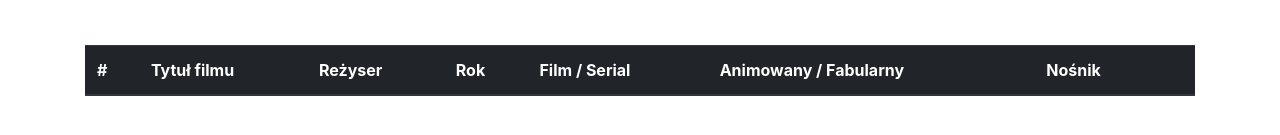
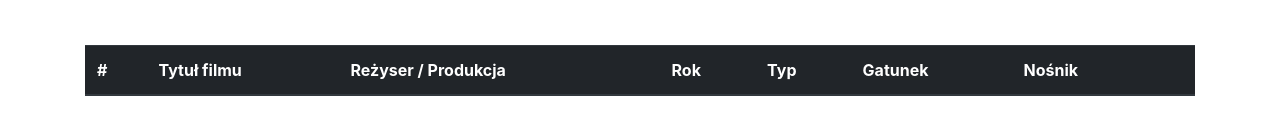
Before and after one commit to katarzynaizak/filmleb, a plain HTML site: page index.html in a window 1280 px wide. Shown: the part 279-414 px from the top of the page. Drawn offline with nearby package versions, Linux system fonts and the light colour scheme; no server answers.

Commit message:
poprawka w nazwach kolumn

```diff
--- a/index.html
+++ b/index.html
@@ -38,10 +38,10 @@
             <tr>
               <th scope="col">#</th>
               <th scope="col">Tytuł filmu</th>
-              <th scope="col">Reżyser</th>
+              <th scope="col">Reżyser / Produkcja</th>
               <th scope="col">Rok</th>
-              <th scope="col">Film / Serial</th>
-              <th scope="col">Animowany / Fabularny</th>
+              <th scope="col">Typ</th>
+              <th scope="col">Gatunek</th>
               <th scope="col">Nośnik</th>
               <th scope="col"></th>
             </tr>
@@ -69,7 +69,7 @@
               <input type="text" class="form-control" id="filmName" placeholder="Nazwa filmu" />
             </div>
             <div class="form-group">
-              <label for="filmAuthor">Autor</label>
+              <label for="filmAuthor">Reżyser / Produkcja</label>
               <input type="text" class="form-control" id="filmAuthor" placeholder="Autor" />
             </div>
             <div class="form-group">
@@ -77,14 +77,14 @@
               <input type="number" class="form-control" id="filmYear" placeholder="Rok" />
             </div>
             <div class="form-group">
-              <label for="filmType">Film / Serial</label>
+              <label for="filmType">Typ</label>
               <select class="form-control" id="filmType">
                 <option>film</option>
                 <option>serial</option>
               </select>
             </div>
             <div class="form-group">
-              <label for="filmKind">Animowany / Fabularny</label>
+              <label for="filmKind">Gatunek</label>
               <select class="form-control" id="filmKind">
                 <option>animowany</option>
                 <option>fabularny</option>
```
